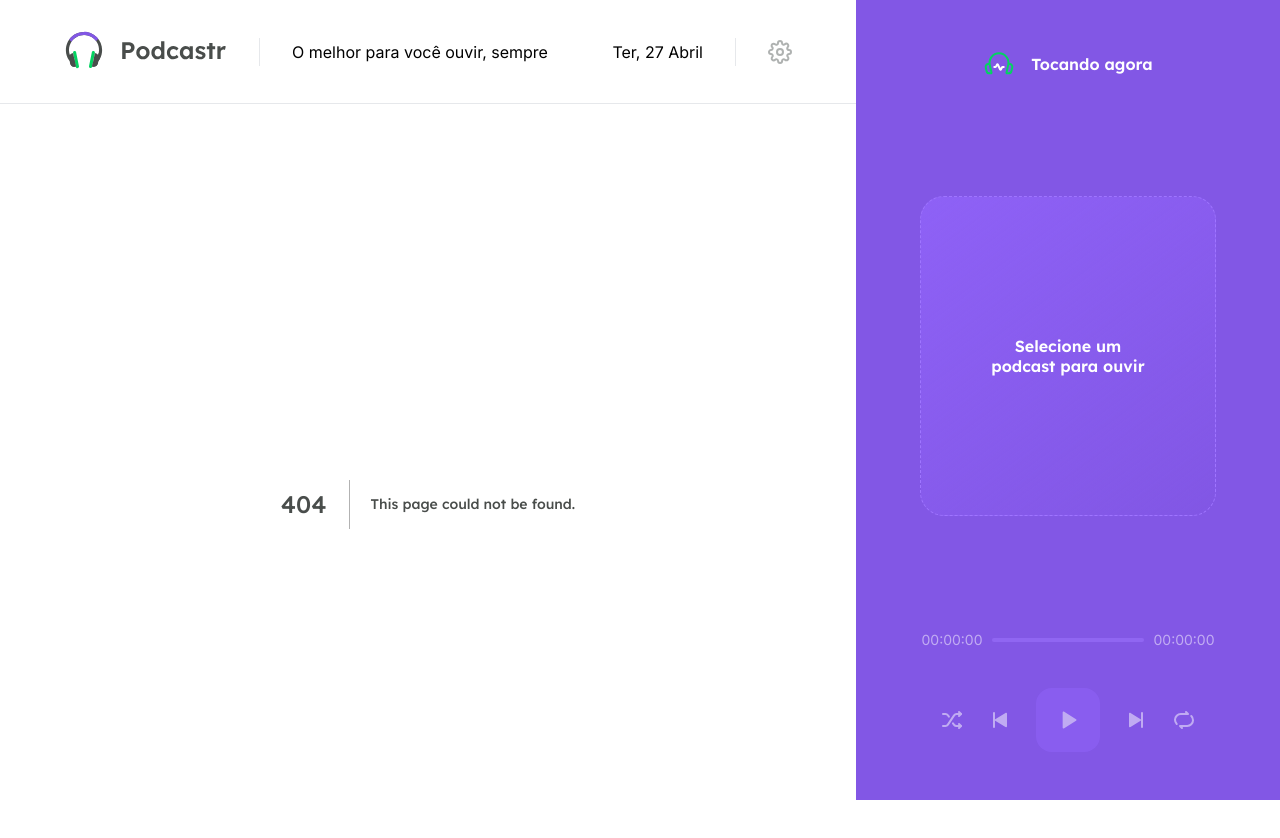
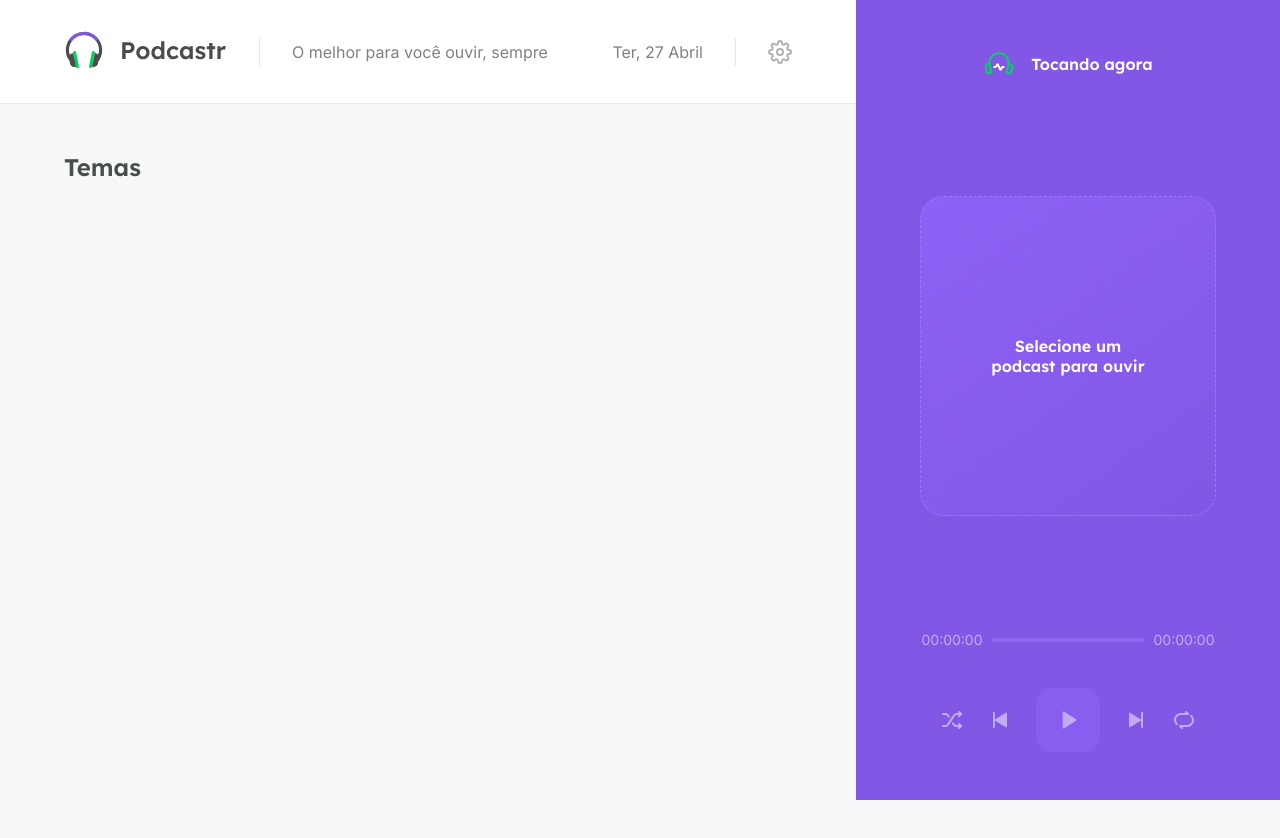
Before and after one commit to VitorGouveia/Podcastr, a Next.js app: page /settings in a window 1280 px wide. Before the commit this address had no page. Shown: the top 838 px of the page. After the commit the page ends 800 px from the top, so only its background shows below. Built offline with nearby package versions, Linux system fonts and the light colour scheme.

Commit message:
Adds Theme section to settings page

```diff
--- /dev/null
+++ b/src/pages/settings.tsx
@@ -0,0 +1,19 @@
+import Head from "next/head"
+import Image from "next/image"
+
+import styles from "../styles/settings.module.scss"
+
+export default function Settings() {
+
+  return (
+    <div className={styles.settings}>
+      <Head>
+        <title>Settings | Podcastr</title>
+      </Head>
+
+      <section className={styles.themeSettings}>
+        <h2>Temas</h2>
+      </section>
+    </div>
+  )
+}
--- /dev/null
+++ b/src/styles/settings.module.scss
@@ -0,0 +1,20 @@
+.settings {
+  padding: 0 4rem;
+  height: calc(100vh - 6.5rem);
+  overflow-y: scroll;
+  background: var(--gray-50);
+
+  h2 {
+    margin-top: 3rem;
+    margin-bottom: 1.5rem;
+  }
+}
+
+.themeSettings {
+}
+
+@media (max-width: 980px) {
+  .settings {
+    height: calc(100vh - 20rem);
+  }
+}
```
